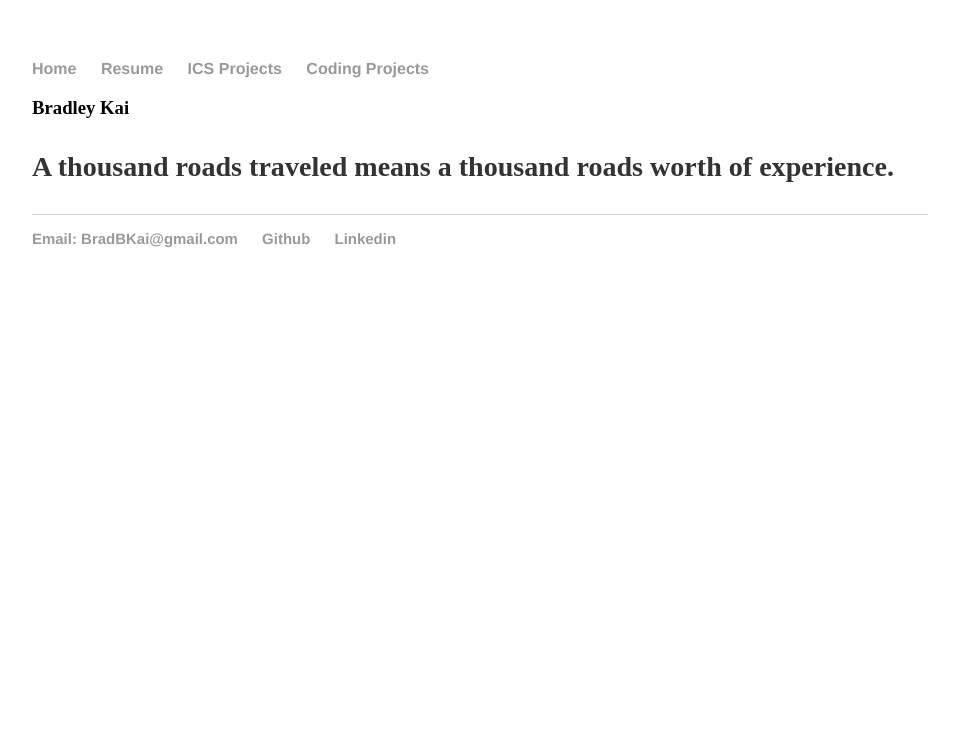
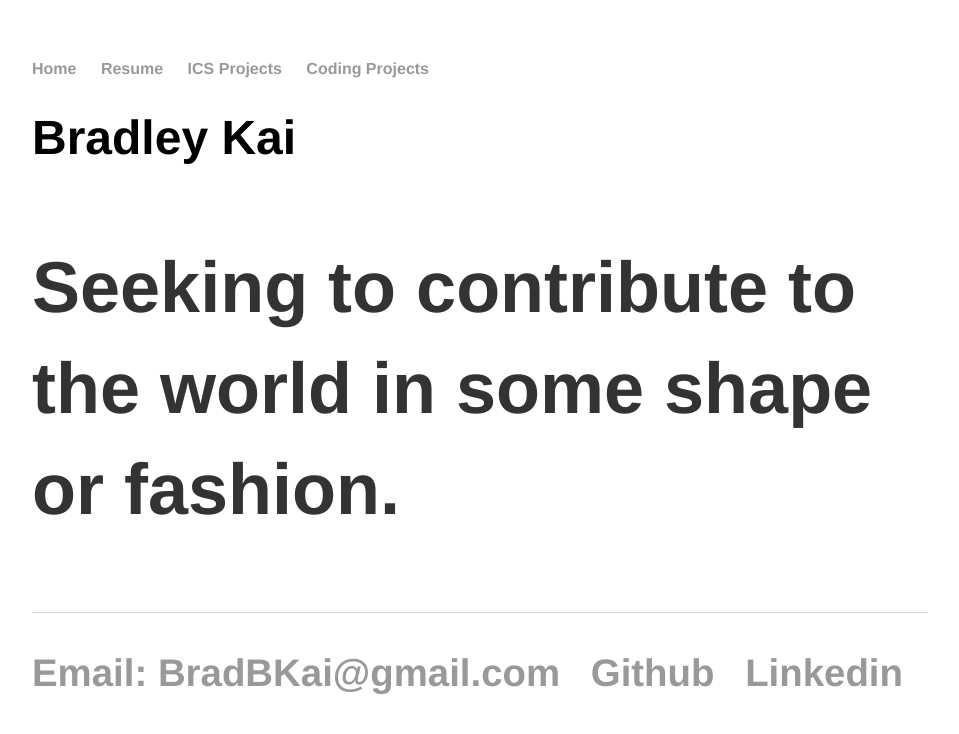
Before and after one commit to BradBKai/BradBKai.github.io, a Jekyll site: the page built from index.html, in a window 1280 px wide. Shown: the top 734 px of the page, without its empty margins (160-1119 px from the left). Built offline with Jekyll 4.4.1, drawn with Linux system fonts in a browser that asks for light colours.

Commit message:
Update index.html

```diff
--- a/index.html
+++ b/index.html
@@ -2,5 +2,5 @@
 layout: default
 ---
 
-  <h3>Bradley Kai<h3>
-    <p>A thousand roads traveled means a thousand roads worth of experience.</p>
+  <h1>Bradley Kai<h1>
+    <p>Seeking to contribute to the world in some shape or fashion.</p>
```
